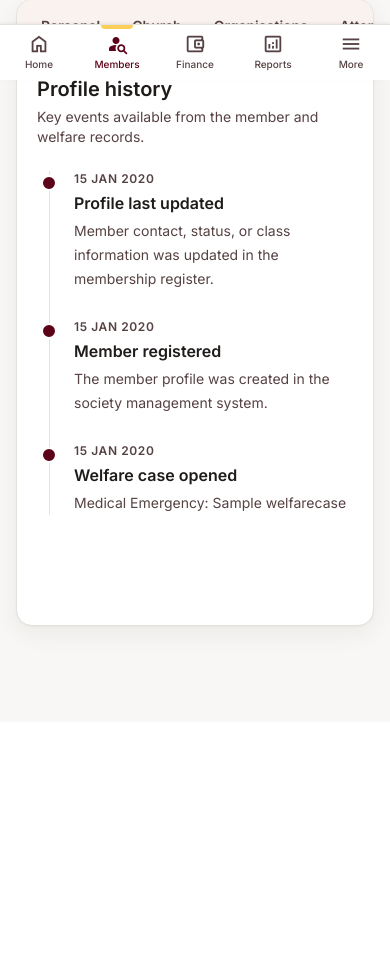
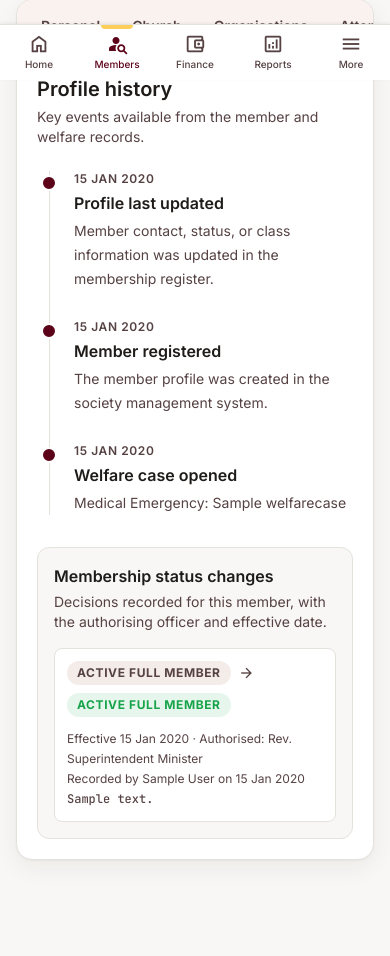
Before and after one commit to emmanuelangelo4199/mcg_welfare_system, a Django app: page /members/profile/ in a window 390 px wide, after a click on "History". Shown: the part 764-1720 px from the top of the page. Before the commit the page ends 1408 px from the top, so only its background shows below. Run offline with Django 5.2, Linux system fonts and the light colour scheme; a user stored in the database is signed in; tables that the repository leaves empty hold one stand-in row (values such as "Sample post"); some libraries are stand-ins or nearby versions.

Commit message:
feat(members): add status management workflow and account-based profiles
Implement the membership status management backend and tie member
profiles to the signed-in account.

Status management (c8):
- Add MembershipStatusChange model recording previous/new status,
  effective date, reason, authorising officer, note reference and
  recording user for every change
- Implement search by name, ID, phone or email, member selection with
  status history, POST validation, AuditLog entries and success toasts
- Restrict the page to the ADMIN role; clean up the template with
  proper indentation, favicon, real routes and per-status badges

Member profiles (c3):
- Resolve profiles from the authenticated user's linked record instead
  of defaulting to the first database row; ignore ?id= requests for
  other members' records
- Safely link a uniquely email-matched member record to the account
- Show an empty profile state when no record is linked
- Surface a Membership status changes section in the History tab1 with status badges, effective dates and authorising officers

Registration:
- Always initialise valid_organisation_ids before use so submitting
  the form without organisations cannot raise UnboundLocalError

Tests: coverage for permissions, search, validation, updates, profile
resolution and status history rendering.

```diff
--- a/members/templates/members/c3member_profile.html
+++ b/members/templates/members/c3member_profile.html
@@ -520,6 +520,34 @@
                         <li class="pl-6 text-sm text-on-surface-variant">No profile events are available.</li>
                       {% endfor %}
                     </ol>
+
+                    {% if status_changes %}
+                      <section aria-labelledby="status-history-heading" class="mt-8 rounded-xl border border-border bg-surface p-4">
+                        <h4 id="status-history-heading" class="font-semibold text-on-surface">Membership status changes</h4>
+                        <p class="mt-1 text-sm text-on-surface-variant">Decisions recorded for this member, with the authorising officer and effective date.</p>
+                        <ol class="mt-4 space-y-3">
+                          {% for change in status_changes %}
+                            <li class="flex flex-col gap-3 rounded-lg border border-border bg-surface-container-lowest p-3 sm:flex-row sm:items-center sm:justify-between">
+                              <div class="flex flex-wrap items-center gap-2">
+                                <span class="rounded-full bg-surface-container px-2.5 py-1 text-xs font-bold uppercase tracking-wider text-on-surface-variant">{{ change.get_previous_status_display }}</span>
+                                <span aria-hidden="true" class="material-symbols-outlined text-[16px] text-on-surface-variant">arrow_forward</span>
+                                <span class="rounded-full px-2.5 py-1 text-xs font-bold uppercase tracking-wider
+                                  {% if change.new_status == 'ACTIVE' %}bg-success/10 text-success
+                                  {% elif change.new_status == 'INACTIVE' or change.new_status == 'TRANSFERRED' %}bg-danger/10 text-danger
+                                  {% else %}bg-info/10 text-info{% endif %}">
+                                  {{ change.get_new_status_display }}
+                                </span>
+                              </div>
+                              <div class="text-xs leading-5 text-on-surface-variant sm:text-right">
+                                <p>Effective {{ change.effective_date|date:"d M Y" }} · Authorised: {{ change.get_authorised_by_display }}</p>
+                                {% if change.recorded_by %}<p>Recorded by {{ change.recorded_by.get_full_name }} on {{ change.created_at|date:"d M Y" }}</p>{% endif %}
+                                {% if change.note_reference %}<p class="font-mono">{{ change.note_reference }}</p>{% endif %}
+                              </div>
+                            </li>
+                          {% endfor %}
+                        </ol>
+                      </section>
+                    {% endif %}
                   </div>
                 </div>
               </section>
--- a/members/views.py
+++ b/members/views.py
@@ -216,12 +216,27 @@ def member_profile_view(request):
     """Render a member profile with the records that can be tied to a member."""
     member_id = request.GET.get('id')
     members = Member.objects.select_related('assigned_class')
-    if member_id:
+
+    # Resolve the profile in priority order:
+    # 1. The signed-in user's own linked member record (an ?id= for a
+    #    different member is ignored so members cannot browse each other).
+    # 2. An explicit ?id= request, for users without their own record
+    #    (e.g. leaders opening a profile from the directory).
+    # 3. A member whose email uniquely matches the account email: link the
+    #    record to the account so future visits resolve directly.
+    # 4. No record at all: render the empty profile state instead of
+    #    defaulting to the first member in the database.
+    member = members.filter(user=request.user).first()
+    if member is None and member_id:
         if not member_id.isdigit():
             raise Http404("Member profile not found.")
         member = get_object_or_404(members, id=member_id)
-    else:
-        member = members.first()
+    elif member is None and request.user.email:
+        email_matches = list(members.filter(email__iexact=request.user.email)[:2])
+        if len(email_matches) == 1:
+            member = email_matches[0]
+            member.user = request.user
+            member.save()
 
     # The attendance model is class based. Build a clear twelve-week series
     # instead of implying that service or organisation attendance is available
@@ -302,6 +317,9 @@ def member_profile_view(request):
         )
         profile_history.sort(key=lambda event: event['date'], reverse=True)
 
+    status_changes = (
+        list(member.status_changes.select_related('recorded_by')[:10]) if member else []
+    )
 
     return render(request, "members/c3member_profile.html", {
         "active_nav": "members",
@@ -313,6 +331,7 @@ def member_profile_view(request):
         "attendance_rate": attendance_rate,
         "welfare_cases": welfare_cases,
         "profile_history": profile_history,
+        "status_changes": status_changes,
     })
 
 @login_required(login_url='accounts:login')
```
